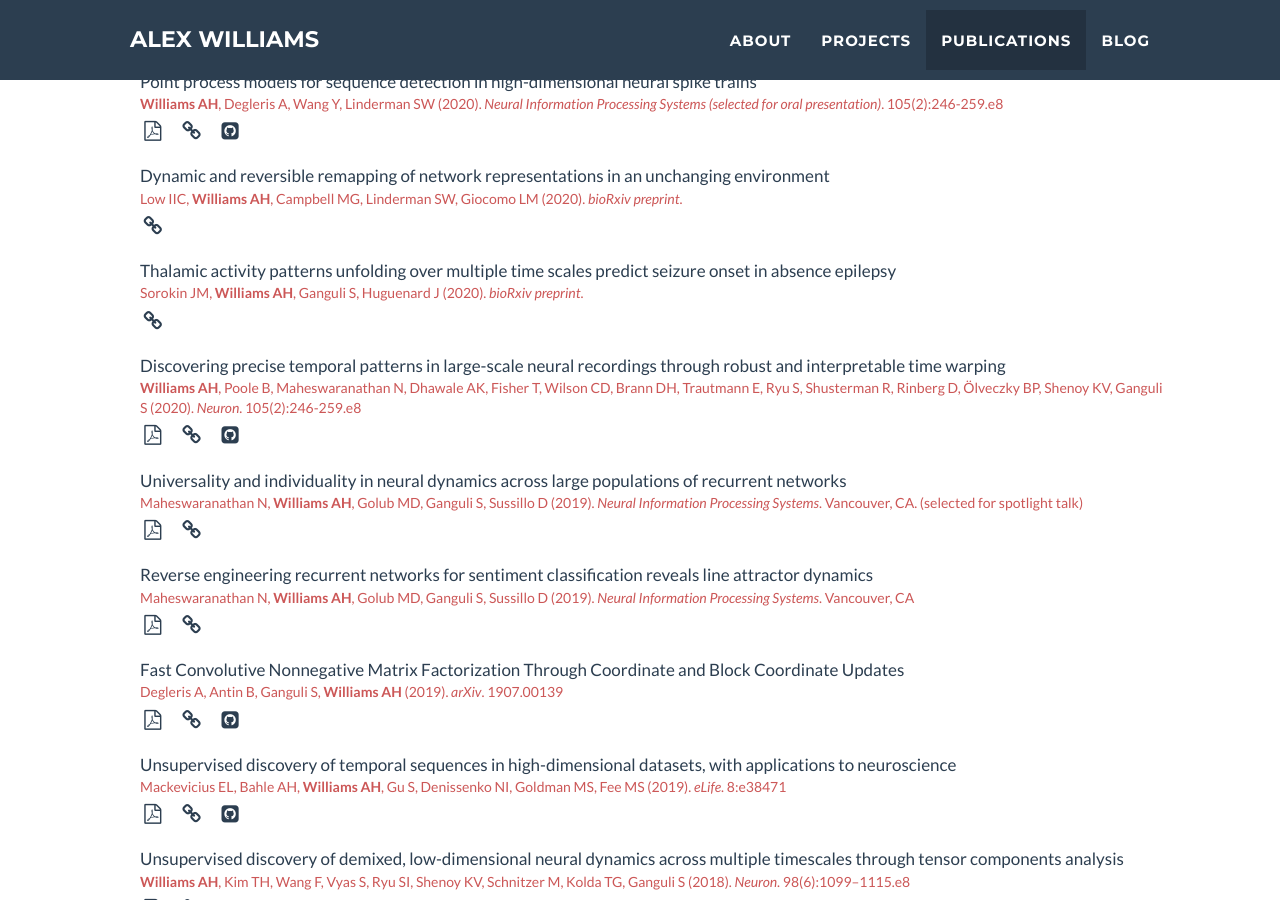
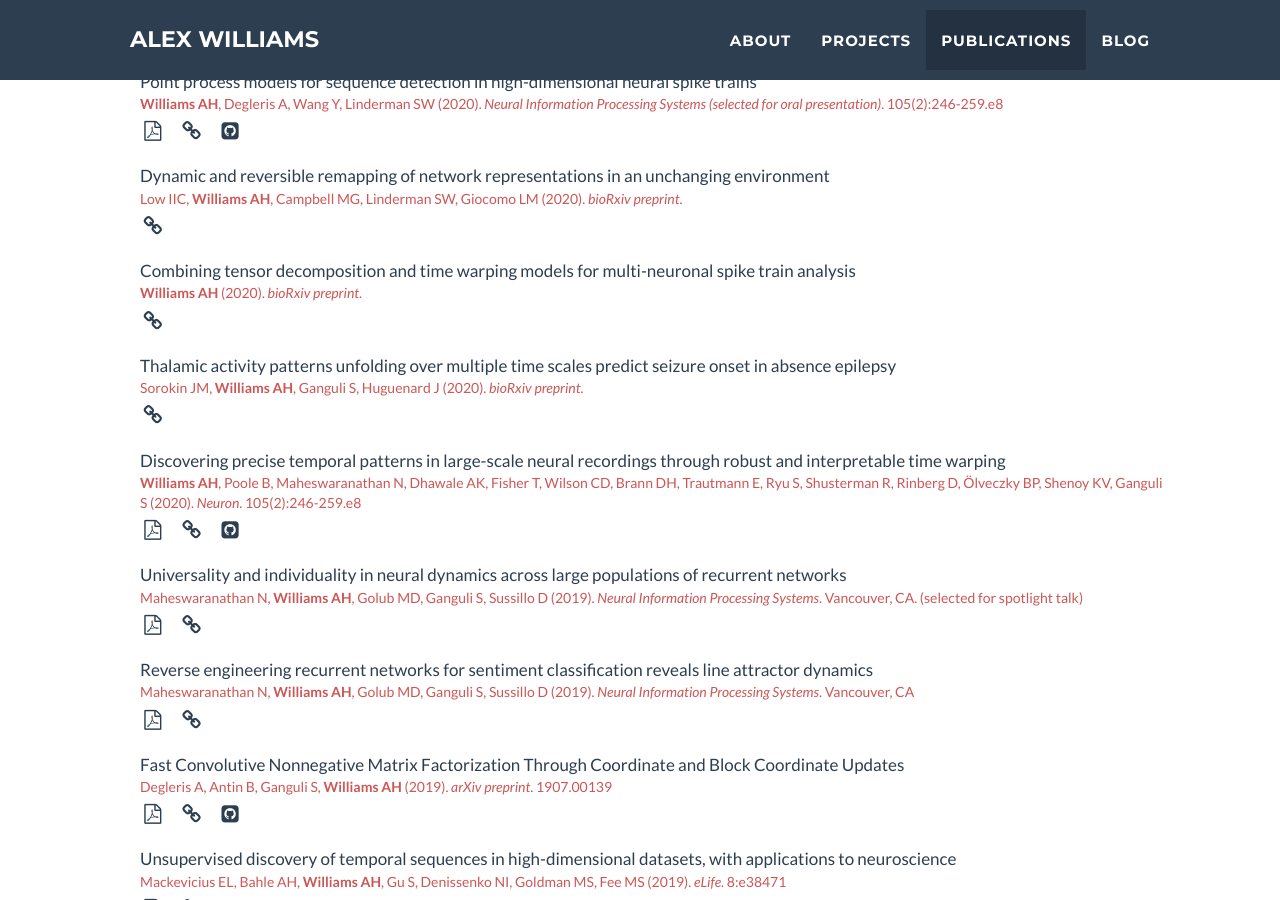
Before and after one commit to ahwillia/ahwillia.github.com, a Jekyll site: the page built from index.html, in a window 1280 px wide and 900 px high, scrolled down 2165 px. Built offline with Jekyll 4.4.1, drawn with Linux system fonts in a browser that asks for light colours; nearby versions of some CDN libraries; library files that are not in the unit come from our copies.

Commit message:
update papers

```diff
--- a/_data/papers.yml
+++ b/_data/papers.yml
@@ -12,6 +12,12 @@
   year: 2020
   journal: bioRxiv preprint
   link: https://doi.org/10.1101/2020.10.05.326942
+
+- title: Combining tensor decomposition and time warping models for multi-neuronal spike train analysis
+  author: <b>Williams AH</b>
+  year: 2020
+  journal: bioRxiv preprint
+  link: https://doi.org/10.1101/2020.03.02.974014
 
 - title: Thalamic activity patterns unfolding over multiple time scales predict seizure onset in absence epilepsy
   author: Sorokin JM, <b>Williams AH</b>, Ganguli S, Huguenard J
@@ -47,7 +53,7 @@
 - title: Fast Convolutive Nonnegative Matrix Factorization Through Coordinate and Block Coordinate Updates
   author: Degleris A, Antin B, Ganguli S, <b>Williams AH</b>
   year: 2019
-  journal: arXiv
+  journal: arXiv preprint
   pg: 1907.00139
   link: https://arxiv.org/abs/1907.00139
   github: https://github.com/degleris1/CMF.jl
```
